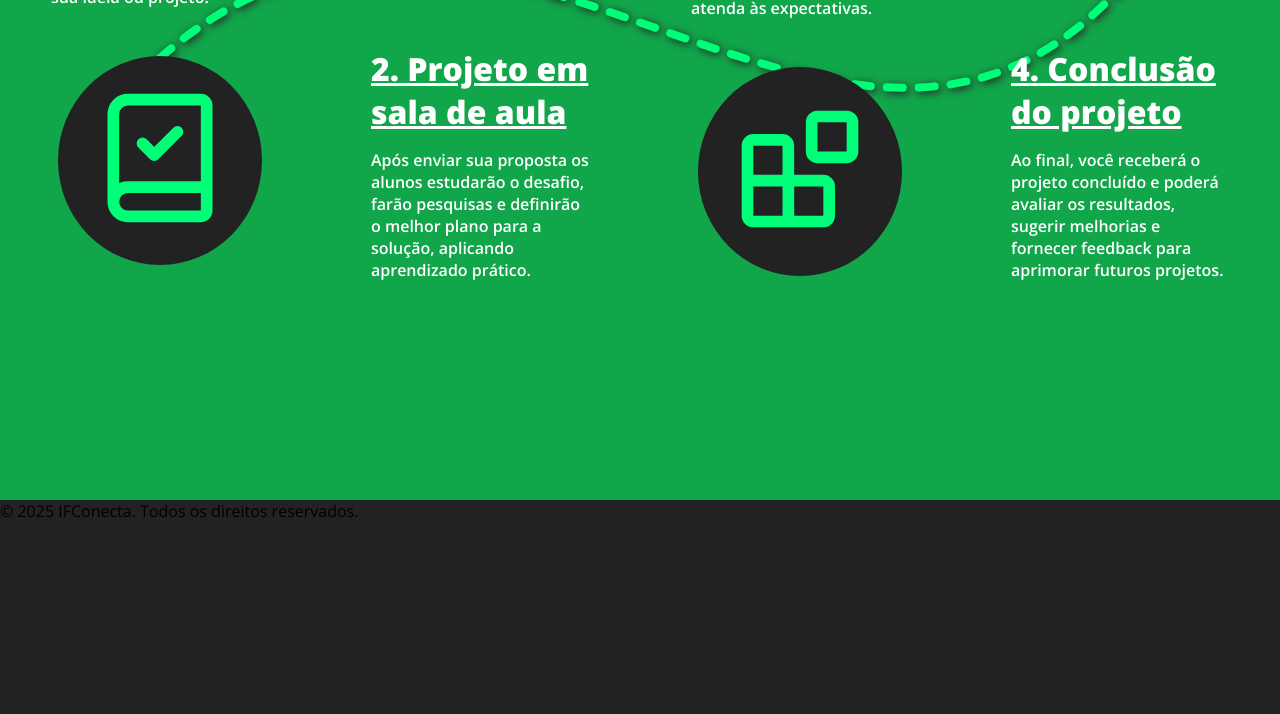
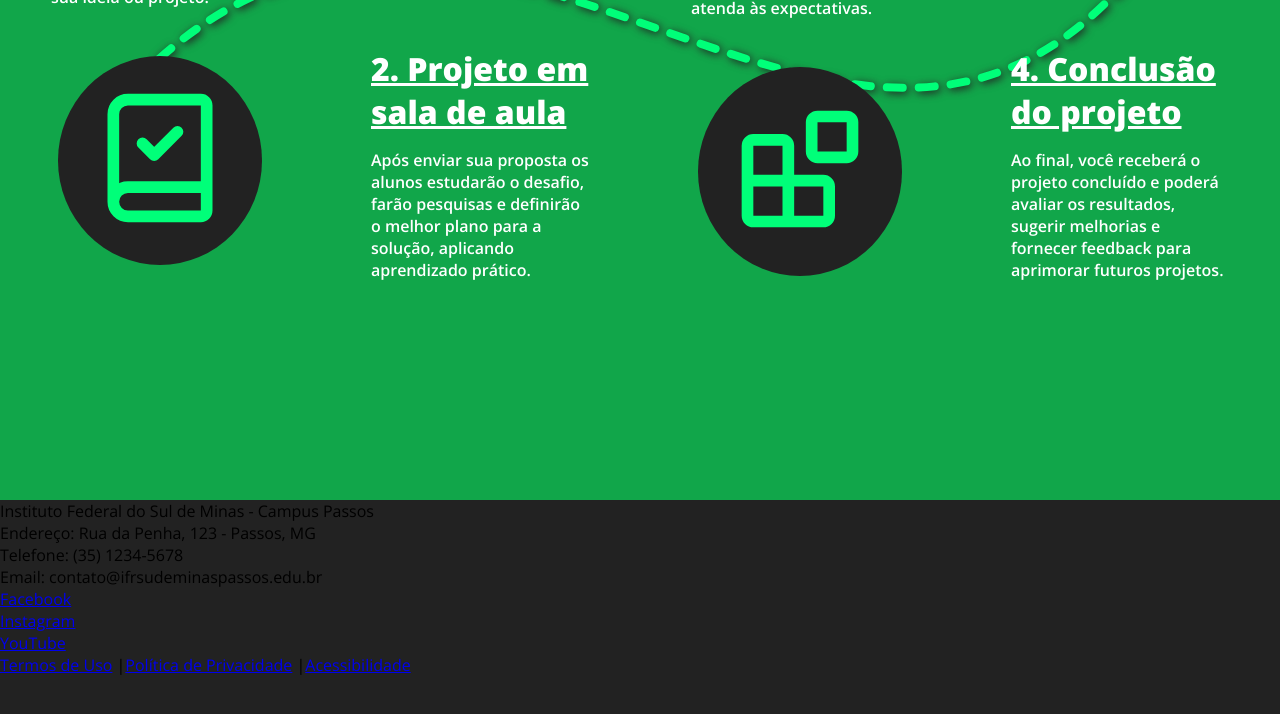
Before and after one commit to Kaiki098/ifconecta, a Next.js app: page / in a window 1280 px wide. Shown: the part 2263-2977 px from the top of the page. Built offline with nearby package versions, Linux system fonts and the light colour scheme.

Commit message:
Update page.tsx

```diff
--- a/src/app/page.tsx
+++ b/src/app/page.tsx
@@ -217,11 +217,25 @@ export default function Home() {
         </HowItWorks>
       </main>
       <Footer>
-        <div>
-          <p>&copy; 2025 IFConecta. Todos os direitos reservados.</p>
+    <div class="footer-container">
+        <div class="footer-info">
+            <p>Instituto Federal do Sul de Minas - Campus Passos</p>
+            <p>Endereço: Rua da Penha, 123 - Passos, MG</p>
+            <p>Telefone: (35) 1234-5678</p>
+            <p>Email: contato@ifrsudeminaspassos.edu.br</p>
         </div>
-
-      </Footer>
+        <div class="footer-social">
+            <p><a href="https://www.facebook.com/ifrsudeminaspassos" target="_blank">Facebook</a></p>
+            <p><a href="https://www.instagram.com/ifrsudeminaspassos" target="_blank">Instagram</a></p>
+            <p><a href="https://www.youtube.com/ifrsudeminaspassos" target="_blank">YouTube</a></p>
+        </div>
+        <div class="footer-links">
+            <a href="#">Termos de Uso</a> |
+            <a href="#">Política de Privacidade</a> |
+            <a href="#">Acessibilidade</a>
+        </div>
+    </div>
+</Footer>
     </>
   );
 }
```
